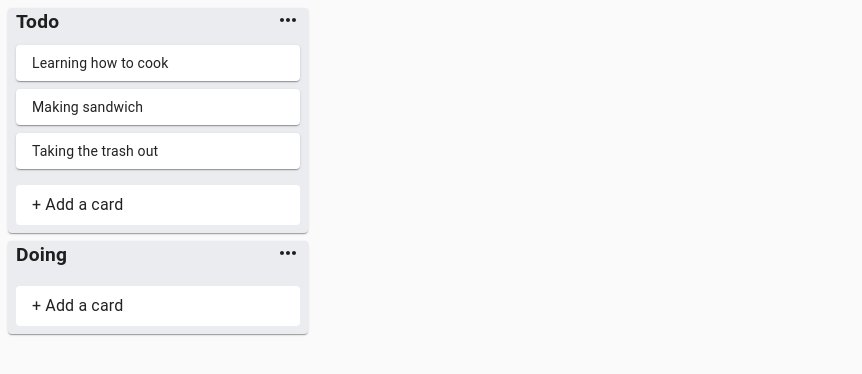
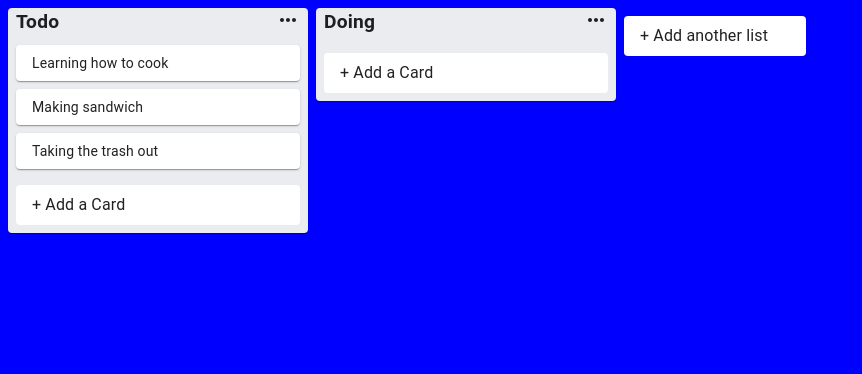
Before and after one commit to jontheartist/React-Clone-MaterialUI, a React (Create React App) app: page / in a window 1280 px wide. Shown: the top 374 px of the page, without its empty margins (0-862 px from the left). Built offline with nearby package versions, Linux system fonts and the light colour scheme.

Commit message:
added new list and updated list title

```diff
--- a/src/App.js
+++ b/src/App.js
@@ -1,12 +1,29 @@
-import React, { useState } from 'react';
+
+import React, { useState, useContext } from 'react';
 import { v4 as uuid } from "uuid"
 import List from "./components /List/List";
 import store from "./utilis/store";
 import StoreApi from './utilis/storeAPI'
+import InputContainer from './components /Input/InputContainer';
+import { makeStyles } from "@material-ui/core/styles";
+
+const useStyle = makeStyles((theme) => ({
+  root: {
+    // width: "333px",
+    //marginTop: theme.spacing(13),
+    display: 'flex',
+    minHeight: "100vh",
+    background: "blue",
+
+  },
+}))
 
 
-function App() {
+
+
+export default function App() {
   const [data, setData] = useState(store)
+  const classes = useStyle();
   const addMoreCard = (title, listId) => {
     const newCardId = uuid();
     // console.log(newCardId);
@@ -29,15 +46,16 @@
   }
   return (
     <StoreApi.Provider value={{ addMoreCard }}>
-      <div>
+      <div className={classes.root}>
         {data.listIds.map((listId) => {
           const list = data.lists[listId];
           return <List list={list} key={listId} />
         })}
+
+
+        <InputContainer type="list" />
       </div>
     </StoreApi.Provider>
 
   );
 }
-
-export default App;
--- a/src/components /Input/InputCard.js
+++ b/src/components /Input/InputCard.js
@@ -28,17 +28,17 @@
 
 
 
-export default function InputCard({ setOpen, listId }) {
+export default function InputCard({ setOpen, listId, type }) {
     const classes = useStyle();
     const { addMoreCard } = useContext(storeApi);
-    const [cardTitle, setCardTitle] = useState('')
+    const [title, setTitle] = useState('')
     const handleOnChange = (e) => {
-        setCardTitle(e.target.value);
+        setTitle(e.target.value);
     }
 
     const handleBtnConfirm = () => {
-        addMoreCard(cardTitle, listId);
-        setCardTitle('');
+        addMoreCard(title, listId);
+        setTitle('');
         setOpen(false);
     }
 
@@ -56,13 +56,20 @@
                         inputProps={{
                             classes: classes.input,
                         }}
-                        value={cardTitle}
-                        placeholder="Enter a title of this card..."
+                        value={title}
+                        placeholder={
+                            type = 'card'
+                                ? 'Enter a title of this card...'
+                                : 'Enter list title...'}
                     />
                 </Paper>
             </div>
             <div className={classes.confirm}>
-                <Button className={classes.btnConfirm} onClick={handleBtnConfirm}>Add Card</Button>
+                <Button className={classes.btnConfirm} onClick={handleBtnConfirm}>
+
+                    {type === "card" ? "Add Card" : "Add List "}
+
+                </Button>
                 <IconButton onClick={() => setOpen(false)}>
                     <ClearIcon />
                 </IconButton>
--- a/src/components /Input/InputContainer.js
+++ b/src/components /Input/InputContainer.js
@@ -22,7 +22,7 @@
 }));
 
 
-export default function InputContainer({ listId }) {
+export default function InputContainer({ listId, type }) {
     const classes = useStyle();
     const [open, setOpen] = useState(false);
 
@@ -30,13 +30,13 @@
     return (
         <div className={classes.root}>
             <Collapse in={open}>
-                <InputCard setOpen={setOpen} listId={listId} />
+                <InputCard setOpen={setOpen} listId={listId} type={type} />
 
             </Collapse>
             <Collapse in={!open}>
                 <Paper className={classes.addCard} elevation={0}
                     onClick={() => setOpen(!open)}>
-                    <Typography> + Add a card</Typography>
+                    <Typography>{type === 'card' ? '+ Add a Card' : "+ Add another list"}</Typography>
                 </Paper>
             </Collapse>
         </div>
--- a/src/components /List/List.js
+++ b/src/components /List/List.js
@@ -25,7 +25,7 @@
                     <Card key={card.id} card={card} />
                 ))}
 
-                <InputContainer listId={list.id} />
+                <InputContainer listId={list.id} type="card" />
             </Paper>
         </div>
     )
```
